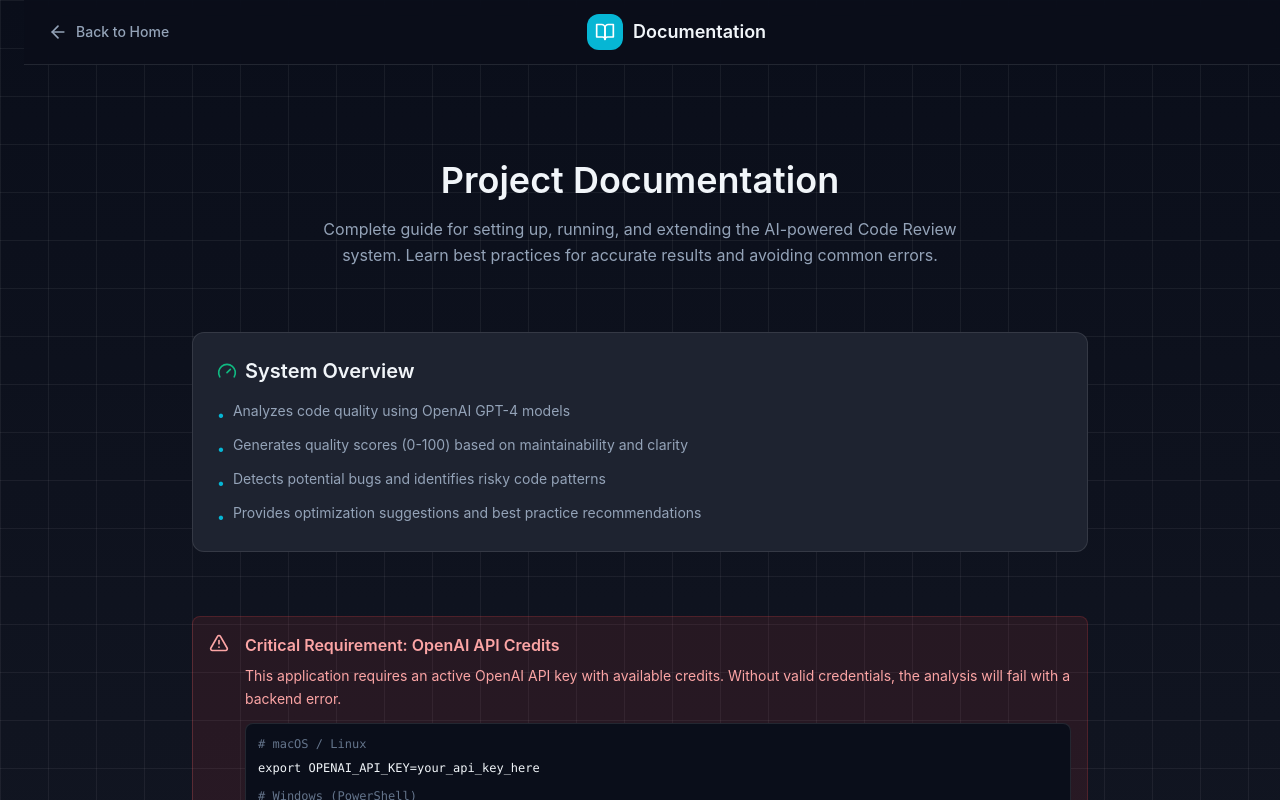
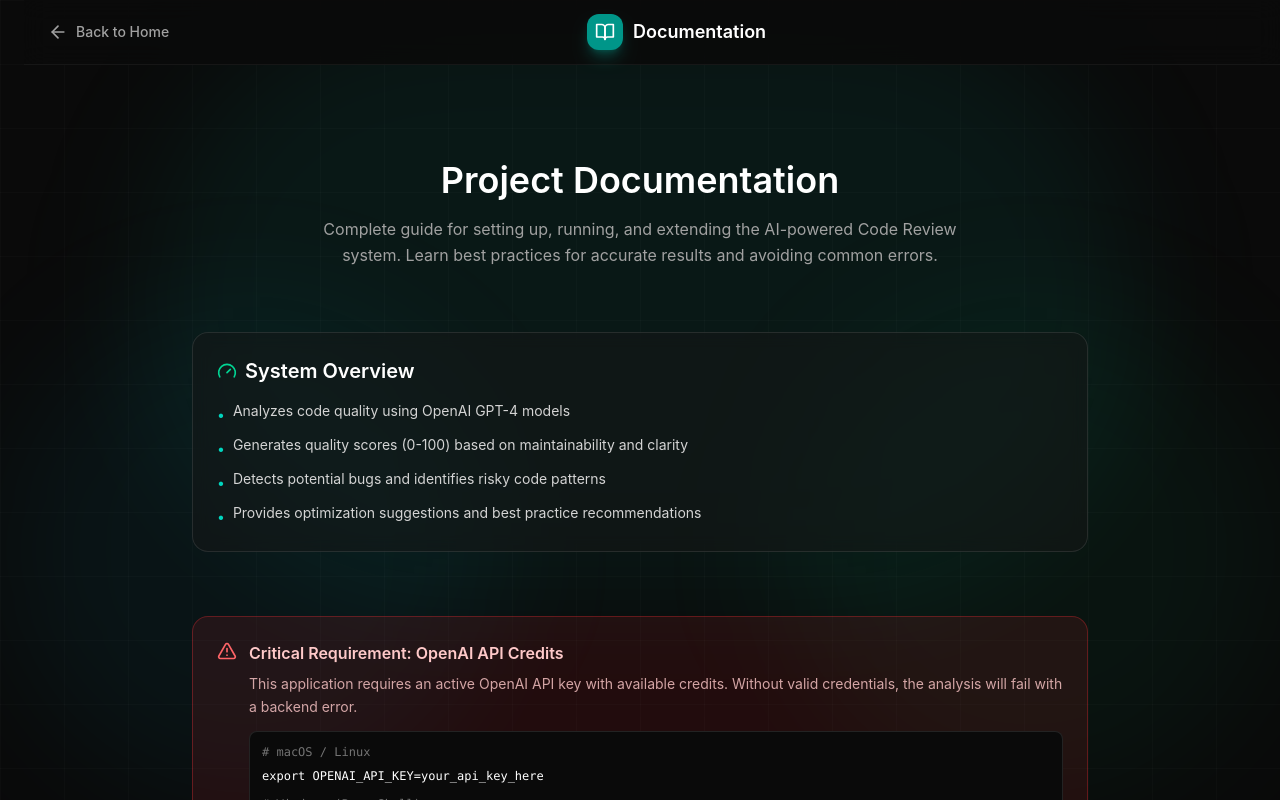
Before and after one commit to abdulahi-banji/AI-powered-Code-Review-System, a React (Vite) app in the folder frontend/: page / in a window 1280 px wide. Both pictures are taken after a click on the button "Docs". Shown: the top 800 px of the page. Built offline with nearby package versions, Linux system fonts and the light colour scheme.

Commit message:
Refactor Documentation component for better styling
Updated styles and structure for the Documentation component, improving accessibility and visual appearance.

```diff
--- a/frontend/src/components/Documentation.jsx
+++ b/frontend/src/components/Documentation.jsx
@@ -1,14 +1,5 @@
 import { motion } from "framer-motion";
-import {
-  ArrowLeft,
-  BookOpen,
-  Terminal,
-  Cpu,
-  AlertTriangle,
-  Code,
-  GitBranch,
-  Gauge
-} from "lucide-react";
+import { ArrowLeft, BookOpen, Terminal, Cpu, AlertTriangle, Code, GitBranch, Gauge } from "lucide-react";
 
 export default function Docs({ onBack }) {
   const fadeInUp = {
@@ -18,24 +9,31 @@ export default function Docs({ onBack }) {
   };
 
   return (
-    <div className="min-h-screen app-background text-primary px-4 sm:px-6 py-24 relative overflow-hidden">
-      <div className="fixed inset-0 grid-overlay" />
+    <div className="min-h-screen bg-neutral-950 text-white px-4 sm:px-6 py-24 relative overflow-hidden">
+      {/* Background effects */}
+      <div className="fixed inset-0 overflow-hidden pointer-events-none">
+        <div className="absolute top-0 left-1/2 -translate-x-1/2 w-[1000px] h-[600px] bg-teal-500/8 rounded-full blur-3xl" />
+        <div className="absolute bottom-0 left-0 w-[500px] h-[500px] bg-cyan-500/6 rounded-full blur-3xl" />
+        <div className="absolute bottom-0 right-0 w-[500px] h-[500px] bg-emerald-500/6 rounded-full blur-3xl" />
+      </div>
+
+      <div className="fixed inset-0 bg-[linear-gradient(rgba(255,255,255,0.02)_1px,transparent_1px),linear-gradient(90deg,rgba(255,255,255,0.02)_1px,transparent_1px)] bg-[size:64px_64px] pointer-events-none" />
 
       {/* Fixed Header with Back Button */}
-      <nav className="fixed top-0 w-full z-[var(--z-fixed)] bg-[var(--color-bg-primary)]/90 backdrop-blur-md border-b border-[var(--color-border-default)]">
+      <nav className="fixed top-0 w-full z-50 bg-neutral-950/90 backdrop-blur-md border-b border-white/5">
         <div className="max-w-7xl mx-auto px-4 sm:px-6 py-3.5 flex items-center justify-between">
           <button
             onClick={onBack}
-            className="flex items-center gap-2 text-secondary hover:text-primary transition-colors group"
+            className="flex items-center gap-2 text-neutral-400 hover:text-white transition-colors group"
           >
             <ArrowLeft className="w-5 h-5 group-hover:-translate-x-0.5 transition-transform" />
             <span className="hidden sm:inline font-medium text-sm">Back to Home</span>
           </button>
           <div className="flex items-center gap-2.5">
-            <div className="w-9 h-9 bg-[var(--color-accent-primary)] rounded-lg flex items-center justify-center">
+            <div className="w-9 h-9 bg-teal-600 rounded-lg flex items-center justify-center shadow-lg shadow-teal-500/30">
               <BookOpen className="w-5 h-5 text-white" />
             </div>
-            <span className="text-lg font-semibold text-primary">Documentation</span>
+            <span className="text-lg font-semibold text-white">Documentation</span>
           </div>
           <div className="w-20 sm:w-24" />
         </div>
@@ -46,14 +44,14 @@ export default function Docs({ onBack }) {
         <section className="text-center">
           <motion.h1
             {...fadeInUp}
-            className="text-3xl sm:text-4xl font-semibold text-primary mb-4"
+            className="text-3xl sm:text-4xl font-semibold text-white mb-4"
           >
             Project Documentation
           </motion.h1>
           <motion.p
             {...fadeInUp}
             transition={{ delay: 0.1 }}
-            className="text-secondary text-sm sm:text-base max-w-2xl mx-auto leading-relaxed"
+            className="text-neutral-400 text-sm sm:text-base max-w-2xl mx-auto leading-relaxed"
           >
             Complete guide for setting up, running, and extending the AI-powered Code Review system.
             Learn best practices for accurate results and avoiding common errors.
@@ -64,27 +62,27 @@ export default function Docs({ onBack }) {
         <motion.section
           {...fadeInUp}
           transition={{ delay: 0.2 }}
-          className="card p-6"
+          className="bg-neutral-900/50 backdrop-blur-sm border border-white/10 rounded-2xl p-6"
         >
-          <h2 className="text-xl font-semibold flex items-center gap-2 mb-4 text-primary">
-            <Gauge className="w-5 h-5 text-[var(--color-success)]" />
+          <h2 className="text-xl font-semibold flex items-center gap-2 mb-4 text-white">
+            <Gauge className="w-5 h-5 text-emerald-400" />
             System Overview
           </h2>
-          <ul className="space-y-2.5 text-secondary text-sm">
+          <ul className="space-y-2.5 text-neutral-300 text-sm">
             <li className="flex items-start gap-2">
-              <span className="text-[var(--color-accent-primary)] mt-1">•</span>
+              <span className="text-teal-400 mt-1">•</span>
               <span>Analyzes code quality using OpenAI GPT-4 models</span>
             </li>
             <li className="flex items-start gap-2">
-              <span className="text-[var(--color-accent-primary)] mt-1">•</span>
+              <span className="text-teal-400 mt-1">•</span>
               <span>Generates quality scores (0-100) based on maintainability and clarity</span>
             </li>
             <li className="flex items-start gap-2">
-              <span className="text-[var(--color-accent-primary)] mt-1">•</span>
+              <span className="text-teal-400 mt-1">•</span>
               <span>Detects potential bugs and identifies risky code patterns</span>
             </li>
             <li className="flex items-start gap-2">
-              <span className="text-[var(--color-accent-primary)] mt-1">•</span>
+              <span className="text-teal-400 mt-1">•</span>
               <span>Provides optimization suggestions and best practice recommendations</span>
             </li>
           </ul>
@@ -94,22 +92,24 @@ export default function Docs({ onBack }) {
         <motion.section
           {...fadeInUp}
           transition={{ delay: 0.3 }}
-          className="alert alert-error"
+          className="bg-red-500/10 border border-red-500/30 rounded-2xl p-6"
         >
-          <AlertTriangle className="w-5 h-5 flex-shrink-0" />
+          <div className="flex items-start gap-3">
+            <AlertTriangle className="w-5 h-5 flex-shrink-0 text-red-400" />
             <div className="flex-1">
-            <h2 className="text-base font-semibold mb-2">
+              <h2 className="text-base font-semibold mb-2 text-red-200">
                 Critical Requirement: OpenAI API Credits
               </h2>
-            <p className="text-sm leading-relaxed mb-3">
+              <p className="text-sm leading-relaxed mb-3 text-red-200/80">
                 This application requires an active OpenAI API key with available credits.
                 Without valid credentials, the analysis will fail with a backend error.
               </p>
-            <div className="bg-[var(--color-bg-primary)] border border-[var(--color-border-default)] rounded-md p-3 font-mono text-xs overflow-x-auto">
-              <div className="text-tertiary mb-2"># macOS / Linux</div>
-              <div className="text-primary">export OPENAI_API_KEY=your_api_key_here</div>
-              <div className="text-tertiary mt-3 mb-2"># Windows (PowerShell)</div>
-              <div className="text-primary">setx OPENAI_API_KEY "your_api_key_here"</div>
+              <div className="bg-neutral-950 border border-white/10 rounded-md p-3 font-mono text-xs overflow-x-auto">
+                <div className="text-neutral-500 mb-2"># macOS / Linux</div>
+                <div className="text-white">export OPENAI_API_KEY=your_api_key_here</div>
+                <div className="text-neutral-500 mt-3 mb-2"># Windows (PowerShell)</div>
+                <div className="text-white">setx OPENAI_API_KEY "your_api_key_here"</div>
+              </div>
             </div>
           </div>
         </motion.section>
@@ -119,20 +119,20 @@ export default function Docs({ onBack }) {
           {...fadeInUp}
           transition={{ delay: 0.4 }}
         >
-          <h2 className="text-xl font-semibold flex items-center gap-2 mb-4 text-primary">
-            <Terminal className="w-5 h-5 text-[var(--color-accent-primary)]" />
+          <h2 className="text-xl font-semibold flex items-center gap-2 mb-4 text-white">
+            <Terminal className="w-5 h-5 text-teal-400" />
             Local Development Setup
           </h2>
-          <div className="bg-[var(--color-bg-primary)] border border-[var(--color-border-default)] rounded-lg p-4 font-mono text-sm text-secondary overflow-x-auto">
-            <div className="text-tertiary mb-2"># Backend (FastAPI)</div>
+          <div className="bg-neutral-950 border border-white/10 rounded-lg p-4 font-mono text-sm text-neutral-300 overflow-x-auto">
+            <div className="text-neutral-500 mb-2"># Backend (FastAPI)</div>
             <div>pip install -r requirements.txt</div>
             <div>uvicorn main:app --reload</div>
-            <div className="text-tertiary mt-4 mb-2"># Frontend (React)</div>
+            <div className="text-neutral-500 mt-4 mb-2"># Frontend (React)</div>
             <div>npm install</div>
             <div>npm run dev</div>
           </div>
-          <p className="text-secondary text-sm mt-3 leading-relaxed">
-            Ensure the backend runs on <span className="font-medium text-primary">http://localhost:8000</span>.
+          <p className="text-neutral-400 text-sm mt-3 leading-relaxed">
+            Ensure the backend runs on <span className="font-medium text-white">http://localhost:8000</span>.
             The frontend cannot communicate with the API if the server is offline.
           </p>
         </motion.section>
@@ -142,25 +142,25 @@ export default function Docs({ onBack }) {
           {...fadeInUp}
           transition={{ delay: 0.5 }}
         >
-          <h2 className="text-xl font-semibold flex items-center gap-2 mb-4 text-primary">
-            <Cpu className="w-5 h-5 text-[var(--color-success)]" />
+          <h2 className="text-xl font-semibold flex items-center gap-2 mb-4 text-white">
+            <Cpu className="w-5 h-5 text-emerald-400" />
             Using the Application
           </h2>
-          <ol className="space-y-2.5 text-secondary text-sm">
+          <ol className="space-y-2.5 text-neutral-300 text-sm">
             <li className="flex gap-3">
-              <span className="font-medium text-primary min-w-[1.5rem]">1.</span>
+              <span className="font-medium text-white min-w-[1.5rem]">1.</span>
               <span>Select your programming language from the dropdown</span>
             </li>
             <li className="flex gap-3">
-              <span className="font-medium text-primary min-w-[1.5rem]">2.</span>
+              <span className="font-medium text-white min-w-[1.5rem]">2.</span>
               <span>Paste your code or load an example snippet</span>
             </li>
             <li className="flex gap-3">
-              <span className="font-medium text-primary min-w-[1.5rem]">3.</span>
+              <span className="font-medium text-white min-w-[1.5rem]">3.</span>
               <span>Click Analyze Code to receive AI-powered feedback</span>
             </li>
             <li className="flex gap-3">
-              <span className="font-medium text-primary min-w-[1.5rem]">4.</span>
+              <span className="font-medium text-white min-w-[1.5rem]">4.</span>
               <span>Review quality scores, bug reports, optimizations, and best practices</span>
             </li>
           </ol>
@@ -171,18 +171,18 @@ export default function Docs({ onBack }) {
           {...fadeInUp}
           transition={{ delay: 0.6 }}
         >
-          <h2 className="text-xl font-semibold flex items-center gap-2 mb-4 text-primary">
-            <BookOpen className="w-5 h-5 text-[var(--color-warning)]" />
+          <h2 className="text-xl font-semibold flex items-center gap-2 mb-4 text-white">
+            <BookOpen className="w-5 h-5 text-orange-400" />
             API Endpoint
           </h2>
-          <div className="bg-[var(--color-bg-primary)] border border-[var(--color-border-default)] rounded-lg p-4 font-mono text-sm text-secondary overflow-x-auto">
-            <div className="text-[var(--color-warning)]">POST /api/review</div>
+          <div className="bg-neutral-950 border border-white/10 rounded-lg p-4 font-mono text-sm text-neutral-300 overflow-x-auto">
+            <div className="text-orange-400">POST /api/review</div>
             <div className="mt-2">{'{'}</div>
             <div className="ml-4">"code_snippet": "string",</div>
             <div className="ml-4">"language": "python | javascript | java | cpp"</div>
             <div>{'}'}</div>
           </div>
-          <p className="text-secondary text-sm mt-3 leading-relaxed">
+          <p className="text-neutral-400 text-sm mt-3 leading-relaxed">
             The response includes a quality score, detected bugs, optimization suggestions,
             and best-practice recommendations.
           </p>
@@ -192,24 +192,24 @@ export default function Docs({ onBack }) {
         <motion.section
           {...fadeInUp}
           transition={{ delay: 0.7 }}
-          className="card p-6 border-[var(--color-accent-primary)]/20"
+          className="bg-neutral-900/50 border border-teal-500/20 backdrop-blur-sm rounded-2xl p-6"
         >
-          <h2 className="text-base font-semibold flex items-center gap-2 mb-3 text-primary">
-            <Code className="w-5 h-5 text-[var(--color-accent-primary)]" />
+          <h2 className="text-base font-semibold flex items-center gap-2 mb-3 text-white">
+            <Code className="w-5 h-5 text-teal-400" />
             Best Practices for Accurate Results
           </h2>
-          <ul className="space-y-2.5 text-secondary text-sm">
+          <ul className="space-y-2.5 text-neutral-300 text-sm">
             <li className="flex items-start gap-2">
-              <span className="text-[var(--color-accent-primary)] mt-1">•</span>
+              <span className="text-teal-400 mt-1">•</span>
               <span>Submit logically complete code blocks for optimal analysis</span>
             </li>
             <li className="flex items-start gap-2">
-              <span className="text-[var(--color-accent-primary)] mt-1">•</span>
+              <span className="text-teal-400 mt-1">•</span>
               <span>Smaller, focused functions produce more accurate AI feedback</span>
             </li>
             <li className="flex items-start gap-2">
-              <span className="text-[var(--color-accent-primary)] mt-1">•</span>
-              <span>Always review AI suggestions - the system assists but does not replace human judgment</span>
+              <span className="text-teal-400 mt-1">•</span>
+              <span>Always review AI suggestions. Remember,the system assists but does not replace human judgment</span>
             </li>
           </ul>
         </motion.section>
@@ -219,18 +219,18 @@ export default function Docs({ onBack }) {
           {...fadeInUp}
           transition={{ delay: 0.8 }}
         >
-          <h2 className="text-xl font-semibold flex items-center gap-2 mb-4 text-primary">
-            <GitBranch className="w-5 h-5 text-[var(--color-accent-secondary)]" />
+          <h2 className="text-xl font-semibold flex items-center gap-2 mb-4 text-white">
+            <GitBranch className="w-5 h-5 text-purple-400" />
             Contributing
           </h2>
-          <p className="text-secondary text-sm leading-relaxed">
+          <p className="text-neutral-400 text-sm leading-relaxed">
             Fork the repository, implement features or fixes in a dedicated branch, add tests where applicable,
             and submit a pull request with a clear description of your changes.
           </p>
         </motion.section>
 
         {/* Footer */}
-        <footer className="mt-12 pt-8 border-t border-[var(--color-border-default)] space-y-3 text-tertiary text-sm">
+        <footer className="mt-12 pt-8 border-t border-white/10 space-y-3 text-neutral-500 text-sm">
           <p>Keep your OpenAI API key secure and ensure sufficient credits are available.</p>
           <p>This project is designed for learning and experimentation. Review all AI feedback carefully.</p>
           <p>Use the navigation above to return to the main page at any time.</p>
@@ -239,7 +239,7 @@ export default function Docs({ onBack }) {
               href="https://github.com/abdulahi-banji/AI-powered-Code-Review-System"
               target="_blank"
               rel="noopener noreferrer"
-              className="inline-flex items-center gap-2 text-[var(--color-accent-primary)] hover:text-[var(--color-accent-primary-hover)] transition-colors font-medium"
+              className="inline-flex items-center gap-2 text-teal-400 hover:text-teal-300 transition-colors font-medium"
             >
               <svg className="w-5 h-5" fill="currentColor" viewBox="0 0 24 24">
                 <path d="M12 0c-6.626 0-12 5.373-12 12 0 5.302 3.438 9.8 8.207 11.387.599.111.793-.261.793-.577v-2.234c-3.338.726-4.033-1.416-4.033-1.416-.546-1.387-1.333-1.756-1.333-1.756-1.089-.745.083-.729.083-.729 1.205.084 1.839 1.237 1.839 1.237 1.07 1.834 2.807 1.304 3.492.997.107-.775.418-1.305.762-1.604-2.665-.305-5.467-1.334-5.467-5.931 0-1.311.469-2.381 1.236-3.221-.124-.303-.535-1.524.117-3.176 0 0 1.008-.322 3.301 1.23.957-.266 1.983-.399 3.003-.404 1.02.005 2.047.138 3.006.404 2.291-1.552 3.297-1.23 3.297-1.23.653 1.653.242 2.874.118 3.176.77.84 1.235 1.911 1.235 3.221 0 4.609-2.807 5.624-5.479 5.921.43.372.823 1.102.823 2.222v3.293c0 .319.192.694.801.576 4.765-1.589 8.199-6.086 8.199-11.386 0-6.627-5.373-12-12-12z"/>
```
Lines whose indentation alone changed are shown as unchanged.
